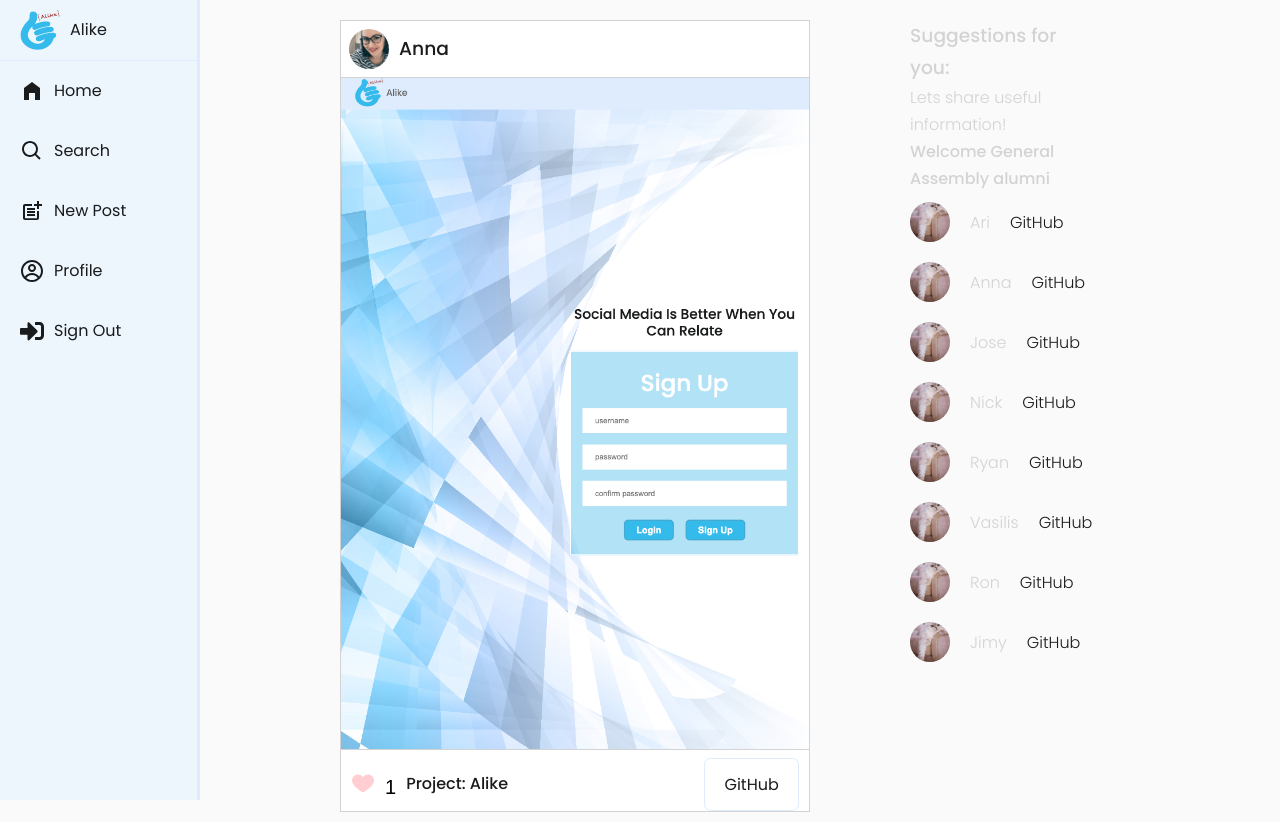
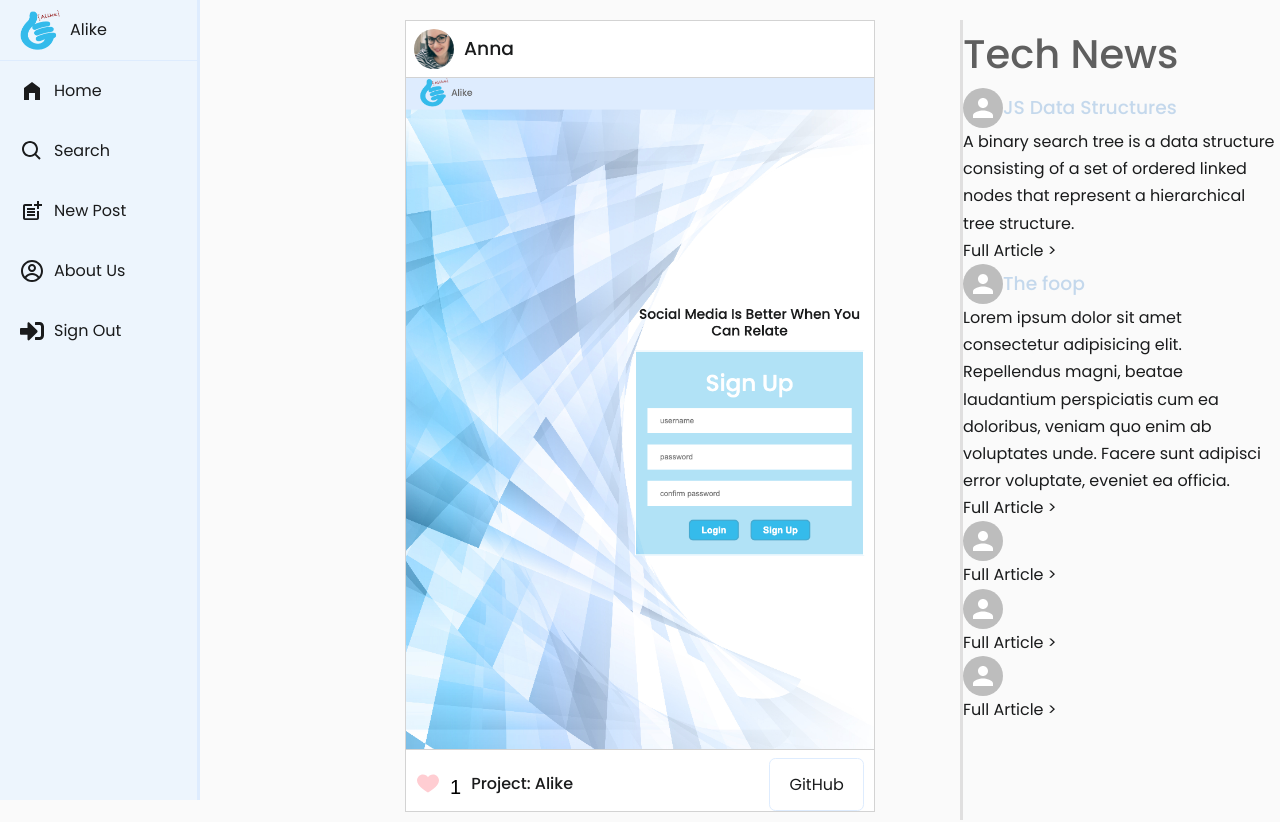
Before and after one commit to annadruzhinina/FrontEnd-Alike, a React (Create React App) app: page /home in a window 1280 px wide. Shown: the top 822 px of the page. Built offline with nearby package versions, Linux system fonts and the light colour scheme.

Commit message:
committing before pulling

```diff
--- a/src/components/Navbar/NavbarData.jsx
+++ b/src/components/Navbar/NavbarData.jsx
@@ -24,7 +24,7 @@ export const NavbarData = [
     icon: <MdIcons.MdOutlinePostAdd className="navbar-menu__icon" />,
   },
   {
-    title: "Profile",
+    title: "About Us",
     path: "/",
     icon: <CgIcons.CgProfile className="navbar-menu__icon" />,
   },
--- a/src/components/RightNavbar/RightNavbar.jsx
+++ b/src/components/RightNavbar/RightNavbar.jsx
@@ -6,70 +6,29 @@ import "./rightNavbar.css";
 import Avatar from "@mui/material/Avatar";
 // import component
 import MemberInfo from "../MemberInfo/MemberInfo.jsx";
+//importing Rnavbar data for mapping
+import { RnavbarData } from "./RnavbarData";
+import { ListItem } from "@mui/material";
 
 // our function
-function RightNavbar({ username, imageUrl, github }) {
-  const [avatar, setAvatars] = useState([
-    {
-      username: "Ari",
-      imageUrl: "./image/cat.jpeg",
-      github: "https://github.com/argurjanaolloni",
-    },
-    {
-      username: "Anna",
-      imageUrl: "./image/cat.jpeg",
-      github: "https://github.com/annadruzhinina",
-    },
-    {
-      username: "Jose",
-      imageUrl: "./image/cat.jpeg",
-      github: "https://github.com/HowzayCalderon",
-    },
-    {
-      username: "Nick",
-      imageUrl: "./image/cat.jpeg",
-      github: "https://github.com/NickFasulo",
-    },
-    {
-      username: "Ryan",
-      imageUrl: "./image/cat.jpeg",
-      github: "https://github.com/Jagerziel",
-    },
-    {
-      username: "Vasilis",
-      imageUrl: "./image/cat.jpeg",
-      github: "https://github.com/Vasilis89",
-    },
-    {
-      username: "Ron",
-      imageUrl: "./image/cat.jpeg",
-      github: "https://github.com/RonLanzilotta",
-    },
-    {
-      username: "Jimy",
-      imageUrl: "./image/cat.jpeg",
-      github: "https://github.com/jallen2787",
-    },
-  ]);
+function RightNavbar() {
 
   return (
-    // created a navBar for the right side, this area is open to having different content. Some ideas: creating a meet the dev team, creating links to different groups a user can join etc.
-    <div className="suggestion">
-      <h3 className="suggestion-title">Suggestions for you: </h3>
-      <p>Lets share useful information!</p>
-      <h4>Welcome General Assembly alumni</h4>
-      <div className="suggestion-list">
-        {avatar.map((member) => {
-          return (
-            <MemberInfo
-              key={member.username}
-              username={member.username}
-              imageUrl={member.imageUrl}
-              github={member.github}
-            />
-          );
-        })}
-      </div>
+    <div className="rbar-container">
+      <h1>Tech News</h1>
+      {RnavbarData.map((data, index) => {
+        return (
+          <div className="articles">
+            <div className="art-top">
+              <Avatar></Avatar>
+              <h3>{data.title}</h3>
+            </div>
+            <article>{data.article}
+            </article>
+             <a target='_blank' href={data.link}>Full Article &gt;</a>
+          </div>
+        )
+      })}
     </div>
   );
 }
--- /dev/null
+++ b/src/components/RightNavbar/RnavbarData.jsx
@@ -0,0 +1,35 @@
+import React from 'react'
+
+
+export const RnavbarData = [
+    {
+        title: 'JS Data Structures',
+        article: 'A binary search tree is a data structure consisting of a set of ordered linked nodes that represent a hierarchical tree structure.',
+        img: '',
+        link: 'https://www.30secondsofcode.org/articles/s/js-data-structures-binary-search-tree'
+    },
+    {
+        title: 'The foop',
+        article: 'Lorem ipsum dolor sit amet consectetur adipisicing elit. Repellendus magni, beatae laudantium perspiciatis cum ea doloribus, veniam quo enim ab voluptates unde. Facere sunt adipisci error voluptate, eveniet ea officia.',
+        img: '',
+        link: ''
+    },
+    {
+        title: '',
+        article: '',
+        img: '',
+        link: ''
+    },
+    {
+        title: '',
+        article: '',
+        img: '',
+        link: ''
+    },
+    {
+        title: '',
+        article: '',
+        img: '',
+        link: ''
+    }
+]
--- a/src/components/RightNavbar/rightNavbar.css
+++ b/src/components/RightNavbar/rightNavbar.css
@@ -1,6 +1,36 @@
-.suggestion {
+/* .suggestion {
   font-weight: 100;
-  color: lightgray;
-  padding-left: var(--space-base-large);
+  color: white;
+  height: 100vh;
+   padding-left: var(--space-base-large);
   max-width: 250px;
+  border: solid black;
+  background-color: rgb(210, 30, 30);
+  display: flex;
+  flex-direction: column;
+  justify-content: flex-start;
+  align-items: flex-start;
+  position: fixed;
+  right: 0px;
+} */
+
+.rbar-container{
+  border-left: solid rgb(224, 223, 223);
+  position: fixed;
+  right: 0px;
+  width: 20rem;
+  height: 100vh;
 }
+
+.rbar-container h1{
+  color: rgb(95, 95, 95);
+}
+
+.rbar-container h3{
+  color: #b8d0e9cf
+}
+
+.art-top{
+  display: flex;
+  align-items: center;
+}
```
